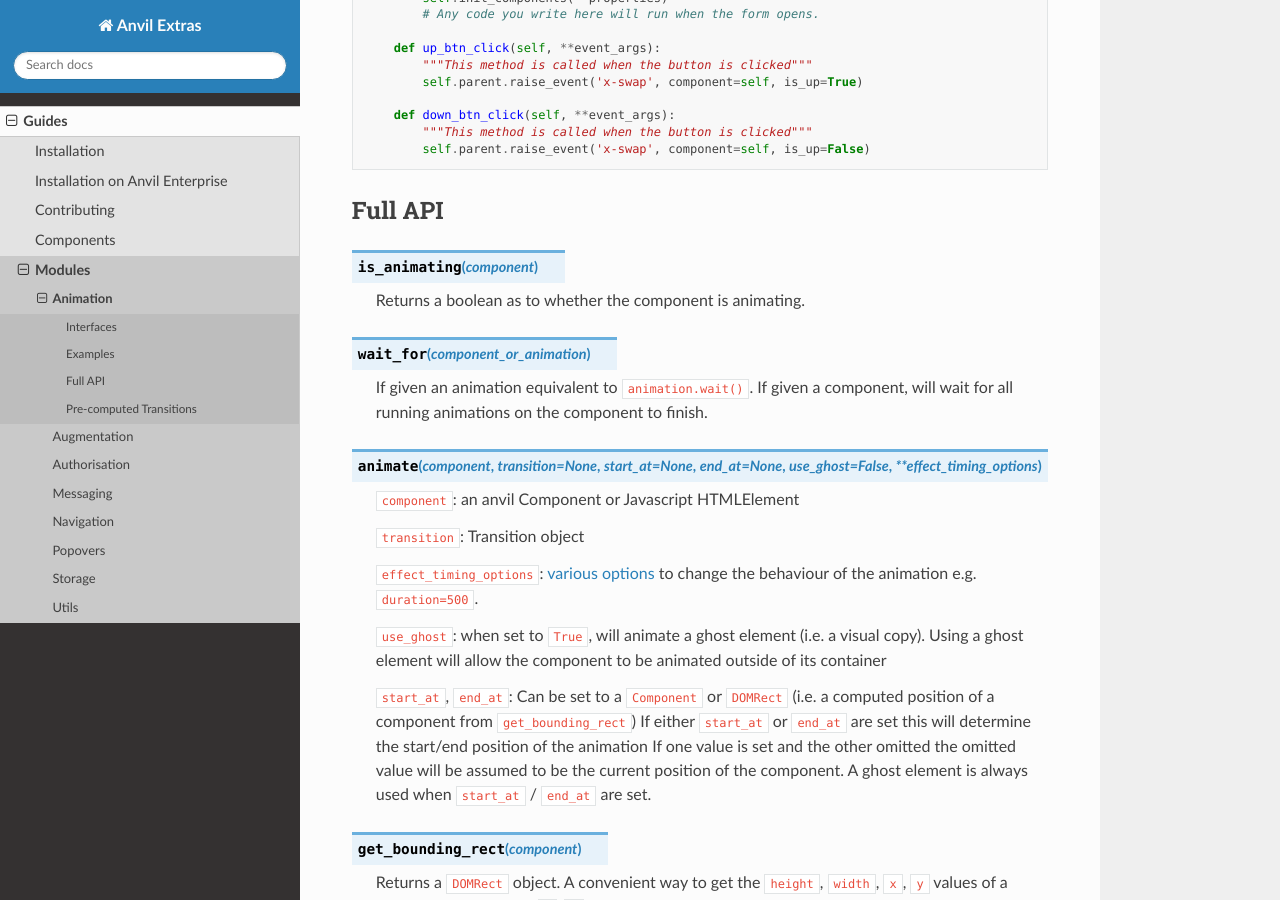
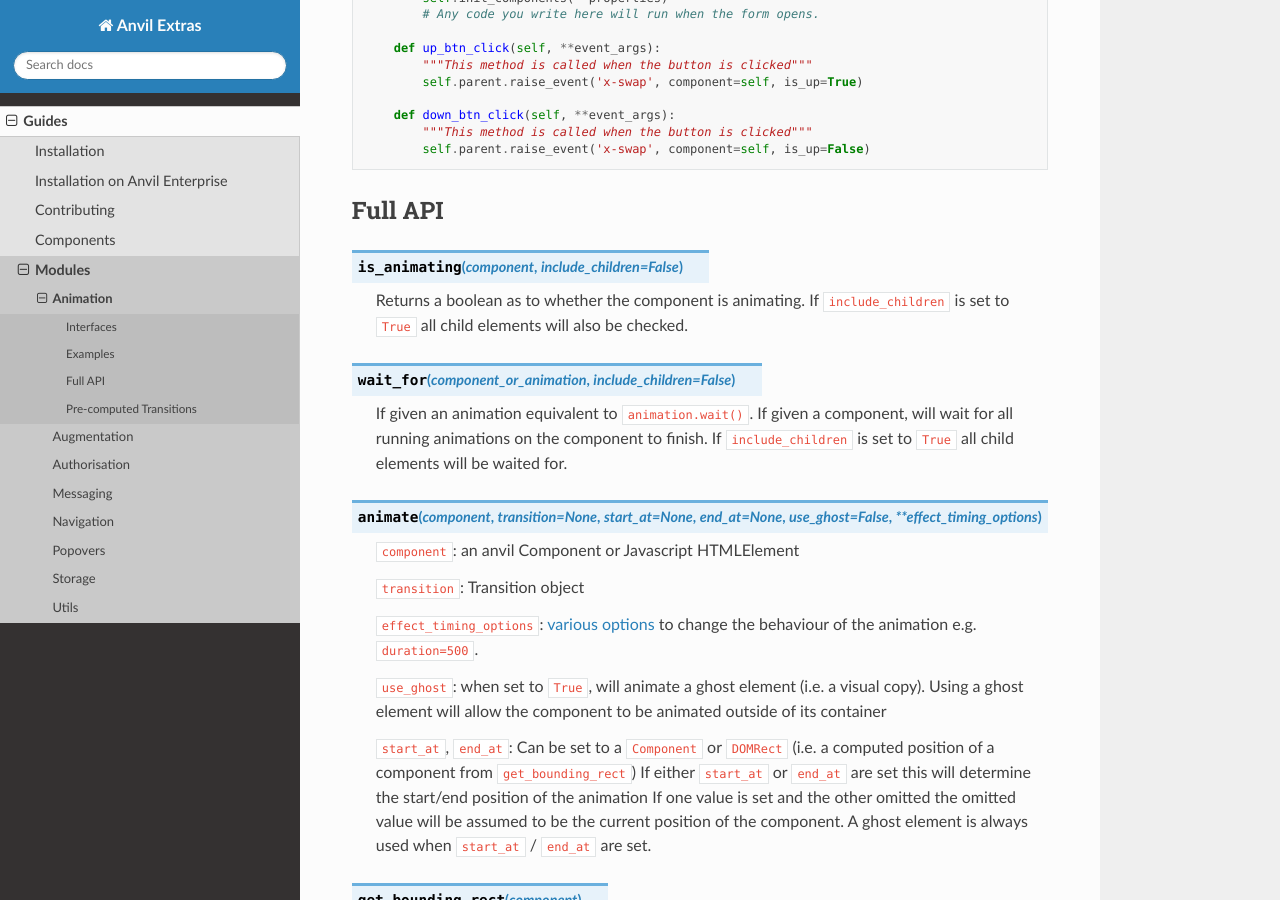
Before and after one commit to anvilistas/anvil-extras, a Sphinx documentation site: the page built from docs/guides/modules/animation.rst, in a window 1280 px wide and 900 px high, scrolled down 3999 px. Built offline with Sphinx 7.4.7 and the Read the Docs theme 2.0.0, drawn with Linux system fonts in a browser that asks for light colours.

Commit message:
add an include_children parameter to is_animating and wait_for

```diff
--- a/docs/guides/modules/animation.rst
+++ b/docs/guides/modules/animation.rst
@@ -240,14 +240,16 @@ Here's what that code might look like.
 Full API
 --------
 
-.. function:: is_animating(component)
+.. function:: is_animating(component, include_children=False)
 
     Returns a boolean as to whether the component is animating.
+    If ``include_children`` is set to ``True`` all child elements will also be checked.
 
-.. function:: wait_for(component_or_animation)
+.. function:: wait_for(component_or_animation, include_children=False)
 
     If given an animation equivalent to ``animation.wait()``.
     If given a component, will wait for all running animations on the component to finish.
+    If ``include_children`` is set to ``True`` all child elements will be waited for.
 
 
 .. function:: animate(component, transition=None, start_at=None, end_at=None, use_ghost=False, **effect_timing_options)
```
Also changed, not shown: 1 other file.
